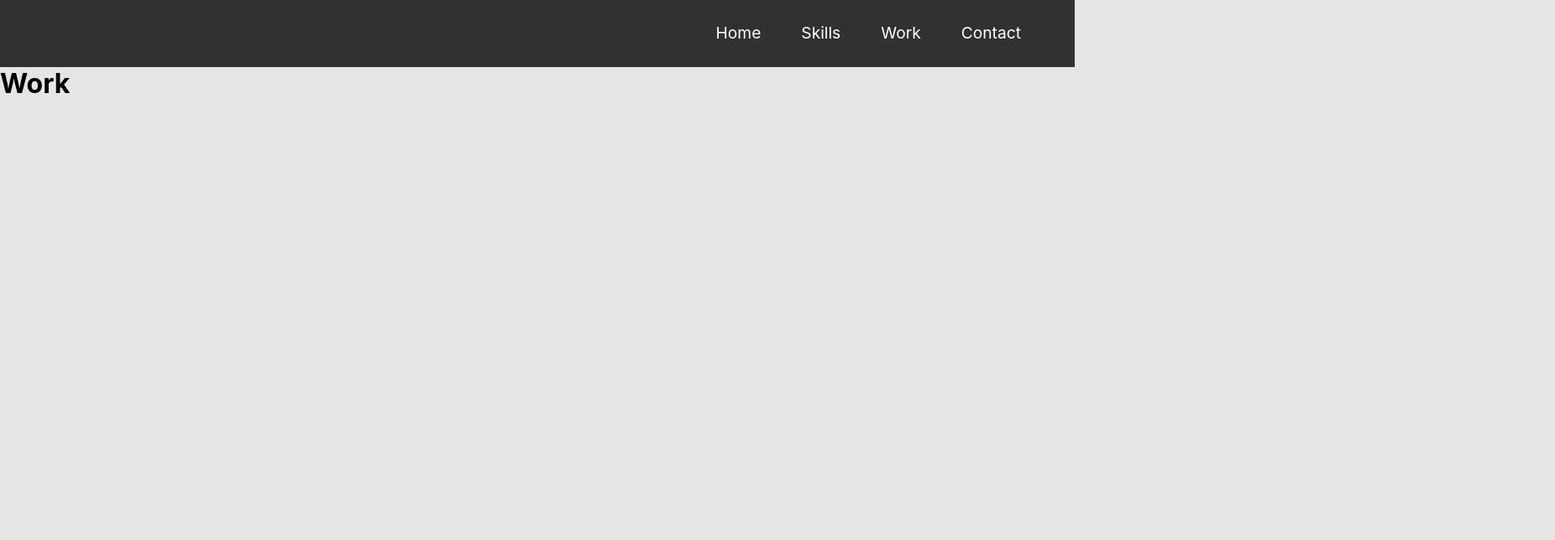
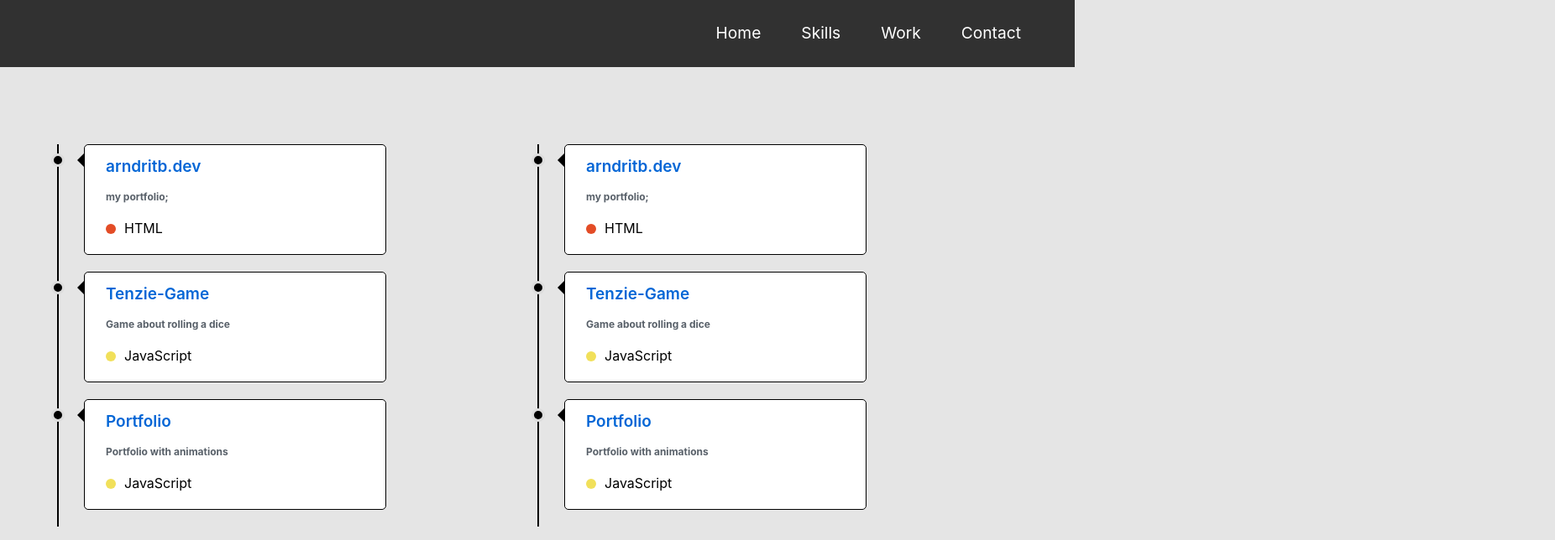
Before and after one commit to arndritb/starlabs-project, a React (Create React App) app in the folder starlabs/: page /work in a window 1280 px wide. Shown: the top 644 px of the page at 84% size, 1852 px wide, since content can reach past the window. Built offline with nearby package versions, Linux system fonts and the light colour scheme.

Commit message:
fixed work page and made it responsive

```diff
--- a/starlabs/src/App.js
+++ b/starlabs/src/App.js
@@ -9,7 +9,6 @@ import Home from './Components/Pages/Home';
 import Skills from './Components/Pages/Skills';
 import Work from './Components/Pages/Work';
 import Contact from './Components/Pages/Contact';
-import data from './Components/Assets/Data/data';
 
 
 function App() {
--- a/starlabs/src/Components/Assets/Data/data.js
+++ /dev/null
@@ -1,68 +0,0 @@
-export default [
-    {
-        id: 1,
-        name: "react",
-        coverImg: "atom.png",
-        learning: 1,
-    },
-    {
-        id: 2,
-        name: "bootstrap",
-        coverImg: "bootstrap.png",
-        learning: 2,
-    },
-    {
-        id: 3,
-        name: "css",
-        coverImg: "css.png",
-        learning: 1,
-    },
-    {
-        id: 4,
-        name: "figma",
-        coverImg: "figma.png",
-        learning: 1,
-    },
-    {
-        id: 5,
-        name: "german",
-        coverImg: "german.png",
-        learning: 3,
-    },
-    {
-        id: 6,
-        name: "html",
-        coverImg: "html.png",
-        learning: 1,
-    },
-    {
-        id: 7,
-        name: "github",
-        coverImg: "github.png",
-        learning: 1,
-    },
-    {
-        id: 8,
-        name: "java",
-        coverImg: "java.png",
-        learning: 2,
-    },
-    {
-        id: 9,
-        name: "javascript",
-        coverImg: "js.png",
-        learning: 1,
-    },
-    {
-        id: 10,
-        name: "mysql",
-        coverImg: "mysql.png",
-        learning: 2,
-    },
-    {
-        id: 11,
-        name: "english",
-        coverImg: "united-kingdom.png",
-        learning: 3,
-    },
-]
--- a/starlabs/src/Components/Pages/Contact.css
+++ b/starlabs/src/Components/Pages/Contact.css
@@ -145,7 +145,7 @@ textarea{
 display: flex;
 flex-direction: center;
 align-items: center;
-position: fixed;
+/* position: fixed; */
 gap: 20px;
 margin-top: 20px;
 margin-left: 22px;
@@ -177,8 +177,8 @@ margin-left: 22px;
     }
     .form-control, textarea {
       margin: 0 auto;
+
     }
-
 
     .name, .email, textarea {
       width: 280px;
--- a/starlabs/src/Components/Pages/Skills.css
+++ b/starlabs/src/Components/Pages/Skills.css
@@ -30,6 +30,7 @@
     position: relative;
 
 }
+
 
 .headeri:after{
     content: '';
--- /dev/null
+++ b/starlabs/src/Components/Pages/Work.css
@@ -0,0 +1,134 @@
+.workbox{
+    height: 80vh;
+    display: flex;
+    justify-content: center;
+    align-items: center;
+    /* z-index: 10; */
+}
+
+  .innerworkbox{
+    display: grid;
+    grid-template-columns: repeat(3, 1fr);
+    /* display: flex; */
+    justify-content: center;
+    align-items: center;
+    grid-gap: 10rem;
+    padding: 1rem 50%;
+    /* font-size: 1.2rem; */
+
+    height: 100%;
+    /* width: 100%; */
+    max-width: 1500px;
+    /* background-color: black; */
+    /* border: solid #000 2px;
+    border-radius: 3px;  */
+    /* margin-left: 25%; */
+}
+
+
+
+.timeline-area{
+   margin: 90px auto;
+   width: 360px;
+   border-left: 2px solid black;
+   padding: 0 20px 0 30px;
+}
+
+.divi{
+    background-color: white;
+    padding: 10px 25px;
+    font-size: 16px;
+    border: 1px solid black;
+    line-height: 1.7;
+    position: relative;
+    height: 110px;
+    margin-bottom: 20px;
+    border-radius: 5px;
+}
+
+.divi::before{
+    content: '';
+    display: block;
+    width: 10px;
+    height: 10px;
+    border-radius: 50%;
+    background-color: #000;
+    border: 3px solid #ddd;
+    position: absolute;
+    top: 10px;
+    left: -40px;
+}
+
+.divi:after{
+    content: '';
+    width: 0;
+    height: 0;
+    border-style: solid;
+    border-color: transparent #000 transparent transparent;
+    border-width: 8px;
+    position: absolute;
+    left: -17px;
+    top: 10px;
+}
+
+.divi h2{
+    margin: 0;
+    color: #0366d6;
+    font-weight: 600;
+    font-size: 19px;
+}
+
+.divi h3{
+    margin-top: 10px;
+    font-size: 12px;
+    color: #586069;
+}
+
+/* .divi h4{
+    margin-top: 20px;
+} */
+
+.language{
+    margin-top: 1600px;
+}
+
+.projectname{
+    color: inherit;
+}
+
+.htmldot{
+    width: 12px;
+    height: 12px;
+    border-radius: 100%;
+    background-color: #e34c26;
+    display: inline-block;
+    top: 1px;
+    position: relative;
+    margin-right: 10px;
+    margin-top: 20px;
+    text-align: center;
+    justify-content: center;
+}
+
+.jsdot{
+    width: 12px;
+    height: 12px;
+    border-radius: 100%;
+    background-color: #f1e05a;
+    display: inline-block;
+    top: 1px;
+    position: relative;
+    margin-right: 10px;
+    margin-top: 20px;
+    text-align: center;
+    justify-content: center;
+}
+
+
+@media screen and (max-width: 990px){
+    .innerworkbox{
+        grid-template-columns: repeat(1, 1fr);
+        padding: 2rem 50px;
+        /* padding-top: -200px; */
+    }
+ }
--- a/starlabs/src/Components/Pages/Work.js
+++ b/starlabs/src/Components/Pages/Work.js
@@ -1,9 +1,55 @@
 import React from "react";
+import './Work.css'
+
 
 export const Work = () => {
     return(
-        <div>
-            <h1>Work</h1>
+        <div className="workbox">
+            <div className="innerworkbox">
+
+                <div className="timeline-area">
+                    <div className='divi'>
+                        <h2 className='projectname'>arndritb.dev</h2>
+                        <h3>my portfolio;</h3>
+                        <span className='htmldot'></span><span className='language'>HTML</span>
+                    </div>
+
+                    <div className='divi'>
+                        <h2 className='projectname'>Tenzie-Game</h2>
+                        <h3>Game about rolling a dice</h3>
+                        <span className='jsdot' ></span><span>JavaScript</span>
+                    </div>
+
+                    <div className='divi'>
+                        <h2 className='projectname'>Portfolio</h2>
+                        <h3>Portfolio with animations</h3>
+                        <span className='jsdot' ></span><span>JavaScript</span>
+                    </div>
+                </div>
+
+
+                <div className="timeline-area">
+                    <div className='divi'>
+                        <h2 className='projectname'>arndritb.dev</h2>
+                        <h3>my portfolio;</h3>
+                        <span className='htmldot'></span><span className='language'>HTML</span>
+                    </div>
+
+                    <div className='divi'>
+                        <h2 className='projectname'>Tenzie-Game</h2>
+                        <h3>Game about rolling a dice</h3>
+                        <span className='jsdot' ></span><span>JavaScript</span>
+                    </div>
+
+                    <div className='divi'>
+                        <h2 className='projectname'>Portfolio</h2>
+                        <h3>Portfolio with animations</h3>
+                        <span className='jsdot' ></span><span>JavaScript</span>
+                    </div>
+                </div>
+
+            </div>
+
         </div>
     )
 }
```
